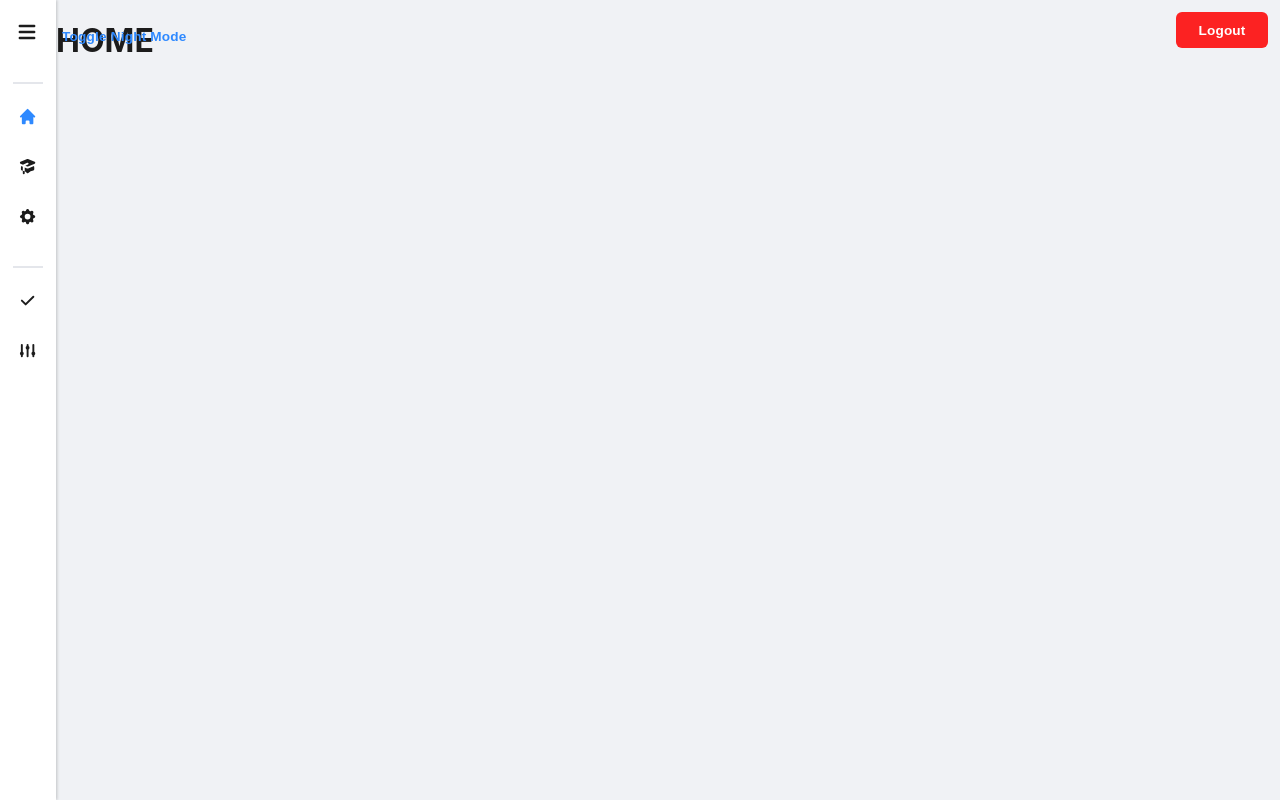
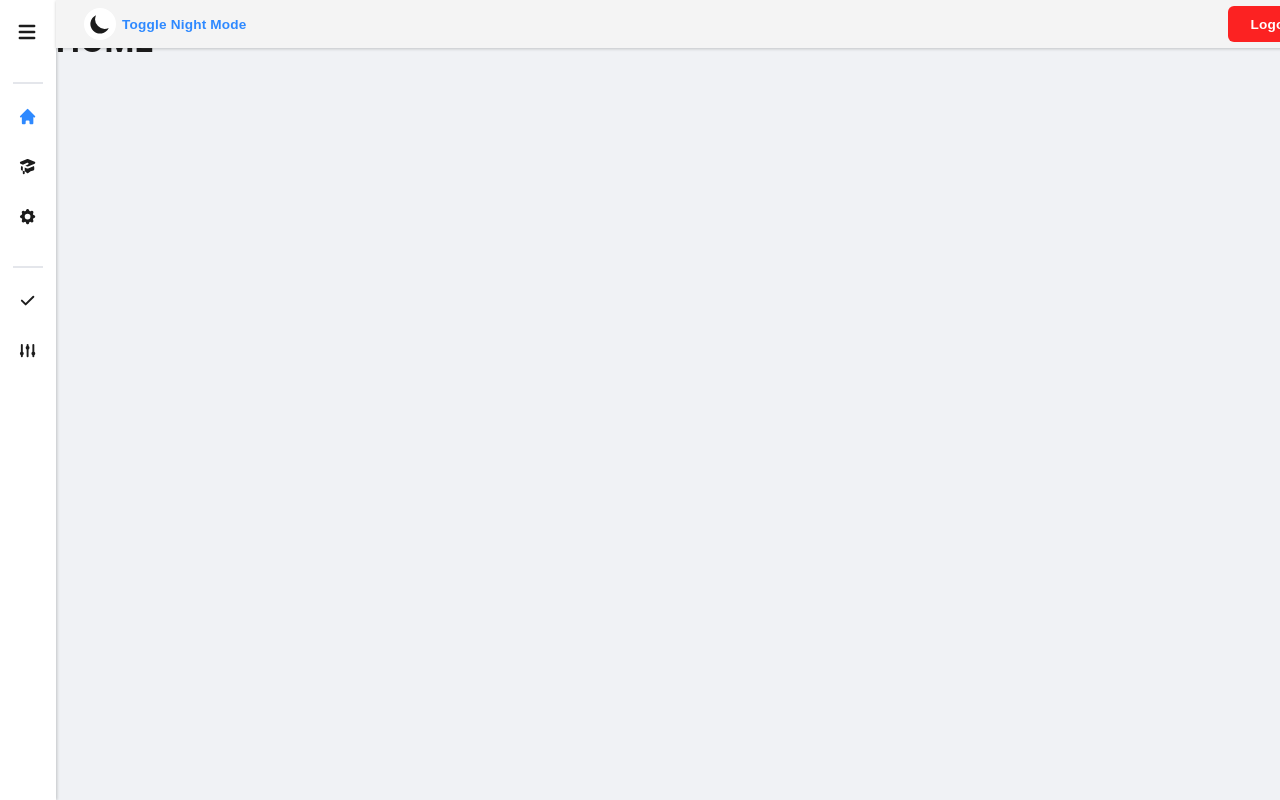
Before and after one commit to SilvaMtz/income_ui, a React (Create React App) app: page /home in a window 1280 px wide. Built offline with nearby package versions, Linux system fonts and the light colour scheme; sample sign-in values are in the browser's storage.

Commit message:
toolbar WIP

```diff
--- a/src/App.js
+++ b/src/App.js
@@ -1,14 +1,13 @@
 import './App.css';
 import React, { useEffect } from 'react';
-import { LightTheme, DarkTheme } from './themes/index';
 import { Switch, Route, Redirect } from 'react-router-dom';
 import { connect } from 'react-redux';
 import * as actions from './store/actions/index';
 import { ThemeProvider } from 'styled-components';
+import { LightTheme, DarkTheme } from './themes/index';
 import { GlobalStyles } from './hoc/GlobalStyles/GlobalStyles';
 import { useDarkMode } from './components/useDarkMode/useDarkMode';
 import ThemeToggler from './components/ThemeToggler/ThemeToggler';
-import ActionButton from './components/ActionButton/ActionButton';
 import Register from './containers/Auth/Register/Register';
 import Home from './containers/home/home';
 import Login from './containers/Auth/Login/Login';
@@ -31,7 +30,13 @@ const App = (props) => {
     </Switch>
   );
 
-  let logoutButton = null;
+  let themeButton = (
+    <div
+      style={{ position: 'absolute', top: 0, left: 0, marginLeft: '12px' }}
+    >
+      <ThemeToggler theme={theme} toggleTheme={themeToggler} />
+    </div>
+  );
 
   if (props.isAuthenticated) {
     routes = (
@@ -43,32 +48,14 @@ const App = (props) => {
         </Switch>
       </Layout>
     );
-    logoutButton = (
-      <div
-        style={{
-          position: 'absolute',
-          top: 0,
-          right: 0,
-          marginRight: '12px',
-        }}
-      >
-        <ActionButton color="danger" fill onClick={props.onLogout}>
-          Logout
-        </ActionButton>
-      </div>
-    );
+    themeButton = null;
   }
 
   return (
     <ThemeProvider theme={themeMode}>
       <GlobalStyles />
       <div className="App">
-        <div
-          style={{ position: 'absolute', top: 0, left: 0, marginLeft: '12px' }}
-        >
-          <ThemeToggler theme={theme} toggleTheme={themeToggler} />
-        </div>
-        {logoutButton}
+        {themeButton}
         {routes}
       </div>
     </ThemeProvider>
@@ -84,7 +71,6 @@ const mapStateToProps = (state) => {
 const mapDispatchToProps = (dispatch) => {
   return {
     onTryAutoSignup: () => dispatch(actions.authCheckState()),
-    onLogout: () => dispatch(actions.logout()),
   };
 };
 
--- a/src/hoc/layout/layout.js
+++ b/src/hoc/layout/layout.js
@@ -1,8 +1,19 @@
 import React from 'react';
-import classes from './Layout.module.css'
+import classes from './Layout.module.css';
+import { connect } from 'react-redux';
+import * as actions from '../../store/actions/index';
 import Sidenav from '../../components/Sidenav/Sidenav';
+import { ThemeProvider } from 'styled-components';
+import { LightTheme, DarkTheme } from '../../themes/index';
+import { GlobalStyles } from '../GlobalStyles/GlobalStyles';
+import { useDarkMode } from '../../components/useDarkMode/useDarkMode';
+import ThemeToggler from '../../components/ThemeToggler/ThemeToggler';
+import Toolbar from '../../components/Toolbar/Toolbar';
+import ActionButton from '../../components/ActionButton/ActionButton';
 
 const Layout = (props) => {
+  const [theme, themeToggler] = useDarkMode();
+  const themeMode = theme === 'light' ? LightTheme : DarkTheme;
 
   const sidenavSections = [
     {
@@ -42,19 +53,41 @@ const Layout = (props) => {
           label: 'Option 5',
           icon: 'adjustments',
           routePath: '/profile',
-        }
-      ]
-    }
+        },
+      ],
+    },
   ];
 
   return (
-    <React.Fragment>
+    <ThemeProvider theme={themeMode}>
+      <GlobalStyles />
       <Sidenav sections={sidenavSections} />
       <main className={classes['container']}>
+        <Toolbar>
+          <div>
+            <ThemeToggler theme={theme} toggleTheme={themeToggler} />
+          </div>
+          <div>
+            <ActionButton
+              color="danger"
+              fill
+              onClick={props.onLogout}
+              size="small"
+            >
+              Logout
+            </ActionButton>
+          </div>
+        </Toolbar>
         {props.children}
       </main>
-    </React.Fragment>
+    </ThemeProvider>
   );
-}
+};
 
-export default Layout;
+const mapDispatchToProps = (dispatch) => {
+  return {
+    onLogout: () => dispatch(actions.logout()),
+  };
+};
+
+export default connect(null, mapDispatchToProps)(Layout);
```
